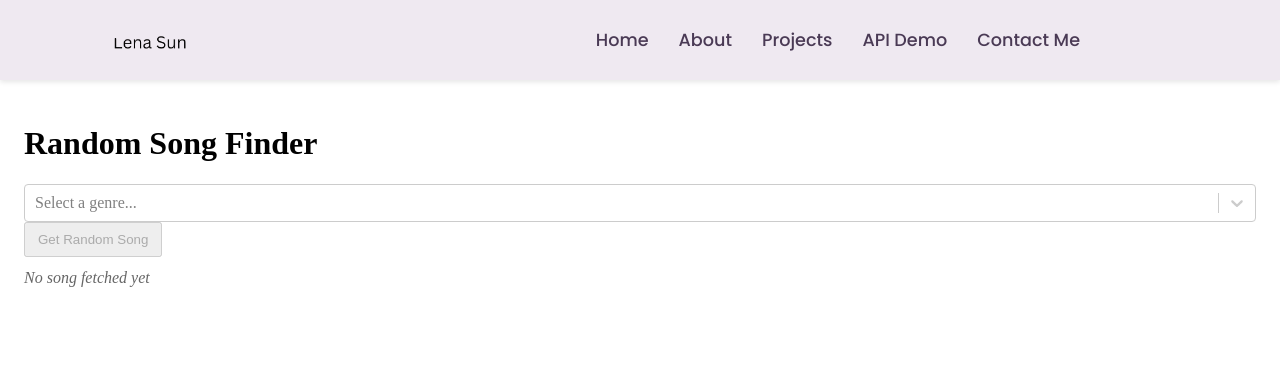
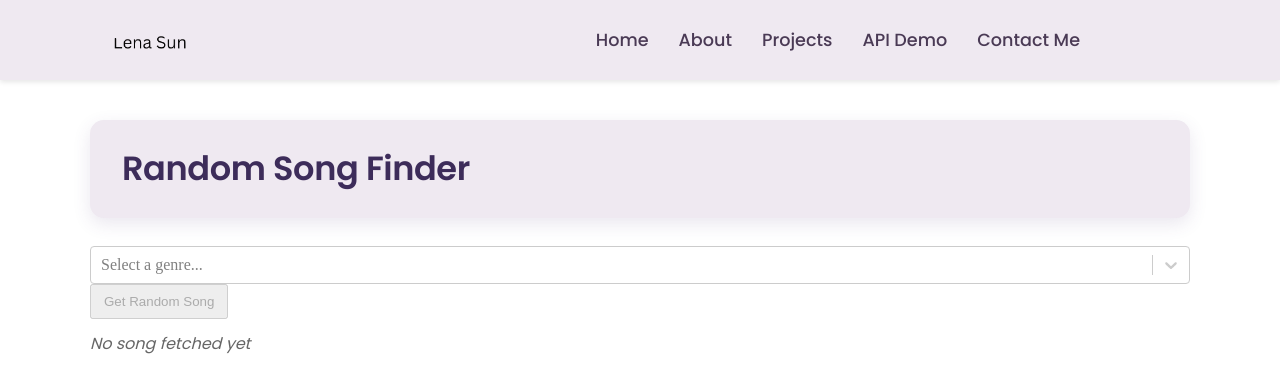
Before and after one commit to LenaaSun/react-website, a React (Create React App) app: page /api-demo in a window 1280 px wide. Shown: the top 392 px of the page. Built offline with nearby package versions, Linux system fonts and the light colour scheme; no server answers.

Commit message:
api demo styling

```diff
--- a/src/pages/ApiDemo.css
+++ b/src/pages/ApiDemo.css
@@ -1,4 +1,27 @@
-.page { padding: 16px; }
+@import url('https://fonts.googleapis.com/css2?family=Inter:wght@400;500;600;700&display=swap');
+
+.page {
+  padding: 32px;
+  max-width: 1100px;
+  margin: 0 auto;
+}
+
+.title-card {
+  background: rgb(239, 233, 241); /* same family as navbar */
+  padding: 24px 32px;
+  border-radius: 14px;
+  margin-bottom: 28px;
+  box-shadow: 0 6px 18px rgba(80, 60, 120, 0.12);
+}
+
+.title-card h1 {
+  font-family: 'Poppins', sans-serif;
+  font-size: 2.1rem;
+  font-weight: 600;
+  margin: 0;
+  color: #3d2c5a; /* deep muted violet */
+  letter-spacing: -0.4px;
+}
 
 .controls { margin-bottom: 12px; }
 
@@ -11,6 +34,10 @@ button {
 
 .response-list { list-style: none; padding: 0; }
 
+.response-list {
+  font-family: 'Poppins', sans-serif;
+}
+
 .response-list li {
   background: #f7f7f7;
   margin-bottom: 8px;
@@ -20,4 +47,3 @@ button {
 }
 
 .empty { color: #666; font-style: italic; }
-/* ...existing code... */
--- a/src/pages/ApiDemo.js
+++ b/src/pages/ApiDemo.js
@@ -1,4 +1,3 @@
-// ...existing code...
 import React, { useState, useEffect } from "react";
 import "./ApiDemo.css";
 import SongCard from "../components/SongCard";
@@ -48,8 +47,9 @@ function ApiDemo() {
 
   return (
     <div className="page">
+    <div className="title-card">
       <h1>Random Song Finder</h1>
-
+    </div>
       <div className="controls">
         <Select
           options={options}
```
